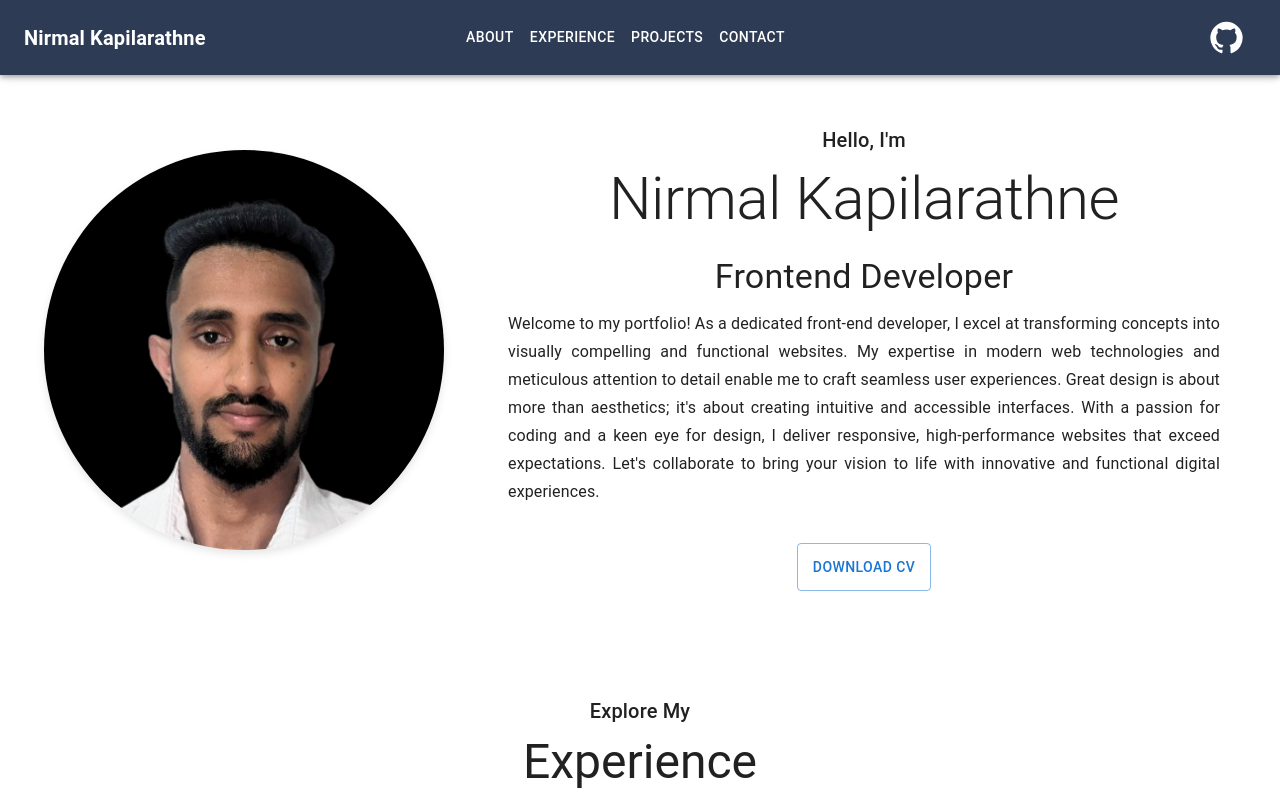
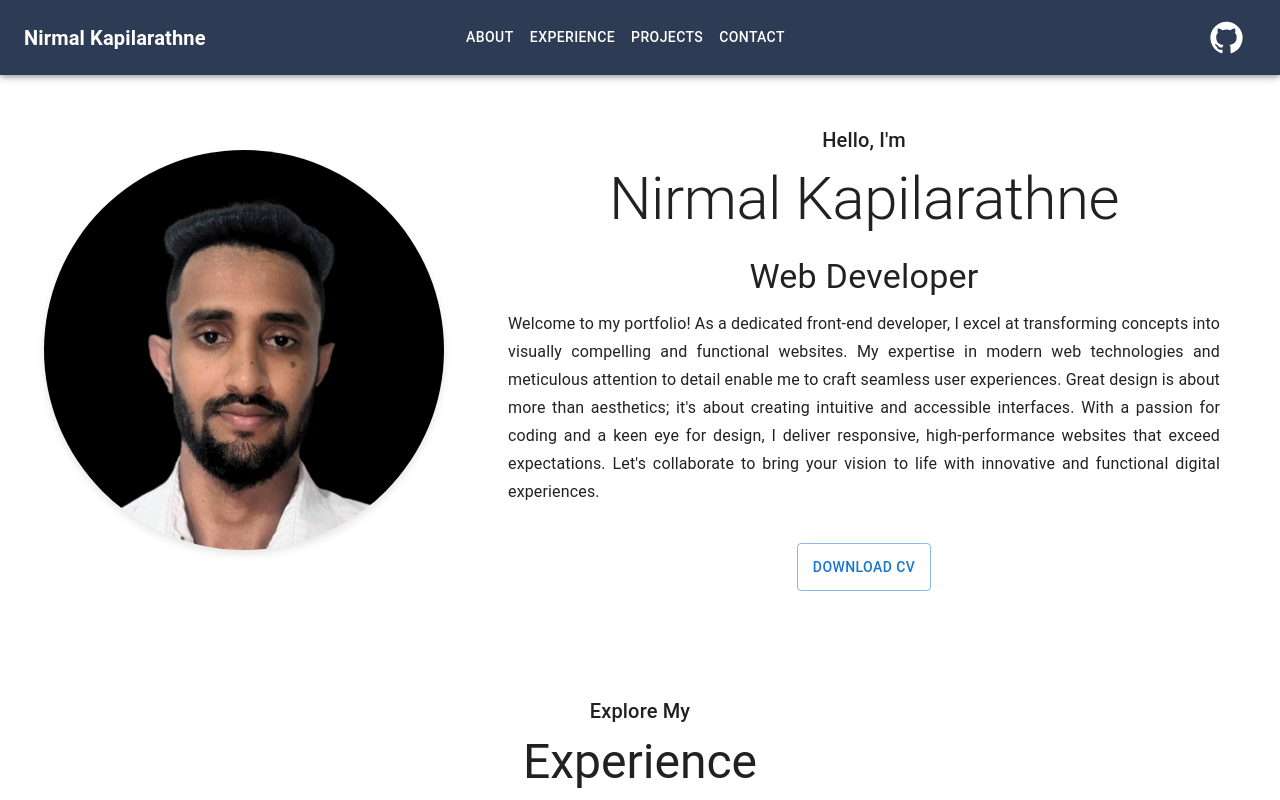
Before and after one commit to N-kapila/personal-portfolio, a React (Create React App) app: page / in a window 1280 px wide. Shown: the top 800 px of the page. Built offline with nearby package versions, Linux system fonts and the light colour scheme.

Commit message:
final commit

```diff
--- a/src/components/Body.js
+++ b/src/components/Body.js
@@ -144,7 +144,7 @@ function Body() {
               Nirmal Kapilarathne
             </Typography>
             <Typography variant="h4" gutterBottom>
-              Frontend Developer
+              Web Developer
             </Typography>
             <Typography
               variant="subtitle1"
```
